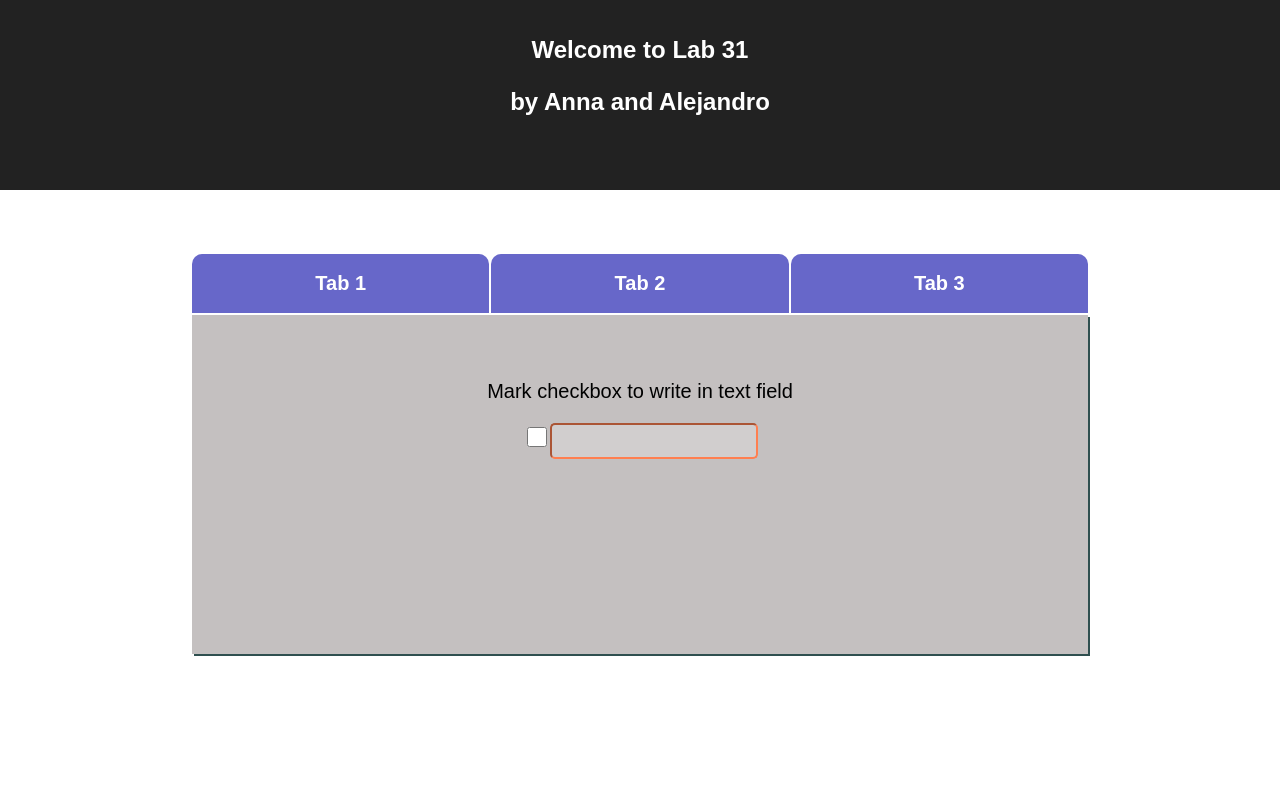
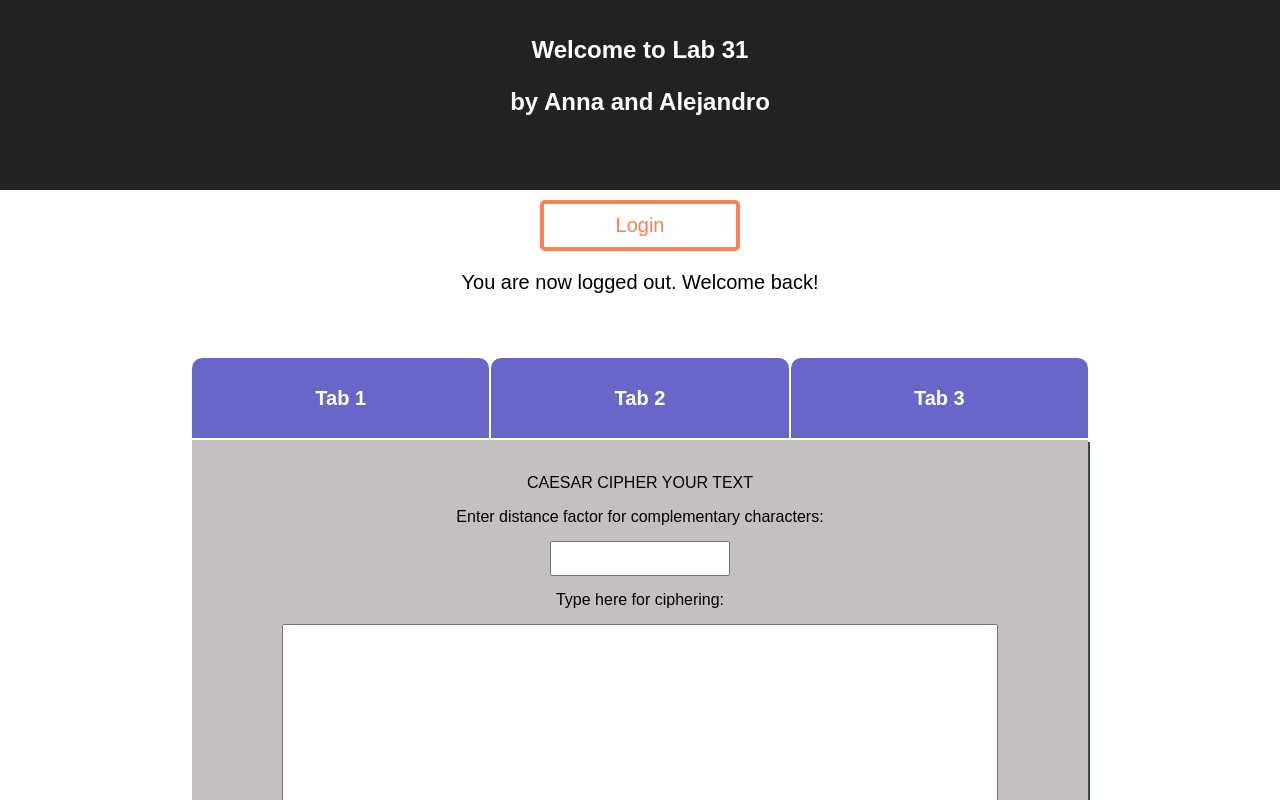
Before and after one commit to alex1604/lab31, a React (Create React App) app: page / in a window 1280 px wide. Both pictures are taken after a click on the element "Tab 2". Shown: the top 800 px of the page. Built offline with nearby package versions, Linux system fonts and the light colour scheme.

Commit message:
include factor for distance between ciphering characters and move login out of the tab box - Version for VG

```diff
--- a/src/App.js
+++ b/src/App.js
@@ -10,7 +10,7 @@ class App extends Component {
   constructor(props) {
     super(props);  // basklassens konstruktor
     this.state = {
-      tabContent: <Login />
+      tabContent: <InputField />
     };
   }
   render() {
@@ -21,11 +21,13 @@ class App extends Component {
           <h3 className="App-title">by Anna and Alejandro</h3>
         </header>
         <main>
+
+          <Login/>
           <div id="tabMenu">
             <div id="nav">
-              <div className="tab" id="tab1" onClick={() => { this.setState({ tabContent: <Login /> }) }}>Tab 1</div>
-              <div className="tab" id="tab2" onClick={() => { this.setState({ tabContent: <InputField /> }) }}>Tab 2</div>
-              <div className="tab" id="tab3" onClick={() => { this.setState({ tabContent: <NextLetter /> }) }}>Tab 3</div>
+              <div className="tab" id="tab1" onClick={() => { this.setState({ tabContent: <InputField /> }) }}>Tab 1</div>
+              <div className="tab" id="tab2" onClick={() => { this.setState({ tabContent: <NextLetter />}) }}>Tab 2</div>
+              <div className="tab" id="tab3" onClick={() => { this.setState({ tabContent: 'UNDER CONSTRUCTION' }) }}>Tab 3</div>
             </div>
             <Tabs thisTab={this.state.tabContent} />
           </div>
--- a/src/NextLetter.js
+++ b/src/NextLetter.js
@@ -1,28 +1,54 @@
 import React from 'react';
 
 //under construction
-class NextLetter extends React.Component{
-  constructor(props){
+class NextLetter extends React.Component {
+  constructor(props) {
     super(props);
     this.checkInput = this.checkInput.bind(this);
-    this.state={ show: '',};
+    this.newNumber = this.newNumber.bind(this);
+    this.clear = this.clear.bind(this);
+    this.state = { value: '', number: 1, original: '' };
   }
-  checkInput(event){
-   let x = event.charCode;
-   let xz;
-   if(x === 122){ xz = 97} //maybe good to add ternery operator here
-   else if(x === 90){ xz = 65}
-   else {xz = x+1};
-   let nextLetter = String.fromCharCode(xz);
-   this.setState({show: nextLetter});
+  newNumber(event) {
+    if (event.target.value == null || event.target.value == undefined || event.target.value == 0) {
+      this.setState({ number: 1 });
+    } else {
+      this.setState({ number: Number(event.target.value) })
+    }
+  }
+  clear() {
+    this.setState({ value: '' })
+  }
+  checkInput(event) {
+    let originalText = this.state.original + event.key;
+    this.setState({original: originalText})
+    let x = event.charCode;
+    let xz;
+    if (this.state.number == 1) {
+      if (x === 122) { xz = 97 } //maybe good to add ternery operator here
+      else if (x === 90) { xz = 65 }
+    } else {
+        if (x + this.state.number <= 126) {
+          xz = x + this.state.number
+        } else {
+            let remaining = 126 - x;
+            let tempNumber = this.state.number - remaining;
+            xz = 31 + tempNumber;
+          }
+      };
+    let nextLetter = String.fromCharCode(xz);
+    this.setState({ value: this.state.value + nextLetter })
   }
 
-  render(){
-    return(
-      <div className="nextletterDiv">
-        <p>What is next letter in alphabet?</p>
-        <input type="text" onKeyPress={this.checkInput}/>
-        <p>Next letter is: {this.state.show}</p>
+  render() {
+    return (
+      <div id="nextletterDiv">
+        <p>CAESAR CIPHER YOUR TEXT</p>
+        <label for="#caesarnumber">Enter distance factor for complementary characters:</label>
+        <input id="caesarnumber" type="number" onChange={this.newNumber} />
+        <label for="#caesar">Type here for ciphering:</label>
+        <textarea id="caesar" value={this.state.value} onKeyDown={this.checkDelete} onKeyPress={this.checkInput} /> <button id="clearBtn" onClick={this.clear}>Clear</button>
+        <p>Original text: {this.state.original}</p>
       </div>
     )
   }
--- a/src/index.css
+++ b/src/index.css
@@ -6,7 +6,8 @@ body {
 
 #tabMenu{
   width: 70%;
-  height: 400px;
+  min-height: 400px;
+  height:auto;
   display:flex;
   flex-direction: column;
   justify-content: flex-start;
@@ -18,9 +19,17 @@ body {
 #content{
   background-color: rgb(196, 192, 192);
   box-shadow: 2px 2px darkslategrey;
-  height: 100%;
+  min-height: 400px;
+  height:auto;
   width: 100%;
-  padding-top: 5%;
+  padding-top: 2%;
+}
+
+#nextletterDiv{
+  display: flex;
+  flex-direction: column;
+  justify-content: space-around;
+  align-items: center;
 }
 
 #nav{
@@ -69,3 +78,36 @@ body {
   border-top-right-radius: 10px;
   border-top-left-radius:10px;
 }
+
+#clearBtn{
+  height: 39px;
+  width: 120px;
+  border-radius: 10px;
+  background-color: rgb(245, 13, 13);
+  font-family: 'Verdana', sans-serif;
+  font-size:18px;
+  color: white;
+  box-sizing:border-box;
+  margin:2% 0;
+}
+#clearBtn:hover{
+  border:2px dashed rgb(41, 40, 40);
+  cursor: pointer;
+  box-sizing: border-box;
+}
+#caesar{
+  min-height: 200px;
+  width: 80%;
+  font-size:25px;
+  text-align:center;
+  box-sizing: border-box;
+  margin-top:15px;
+}
+
+#caesarnumber{
+  width: 20%;
+  font-size:25px;
+  text-align:center;
+  box-sizing: border-box;
+  margin:15px 0;
+}
```
